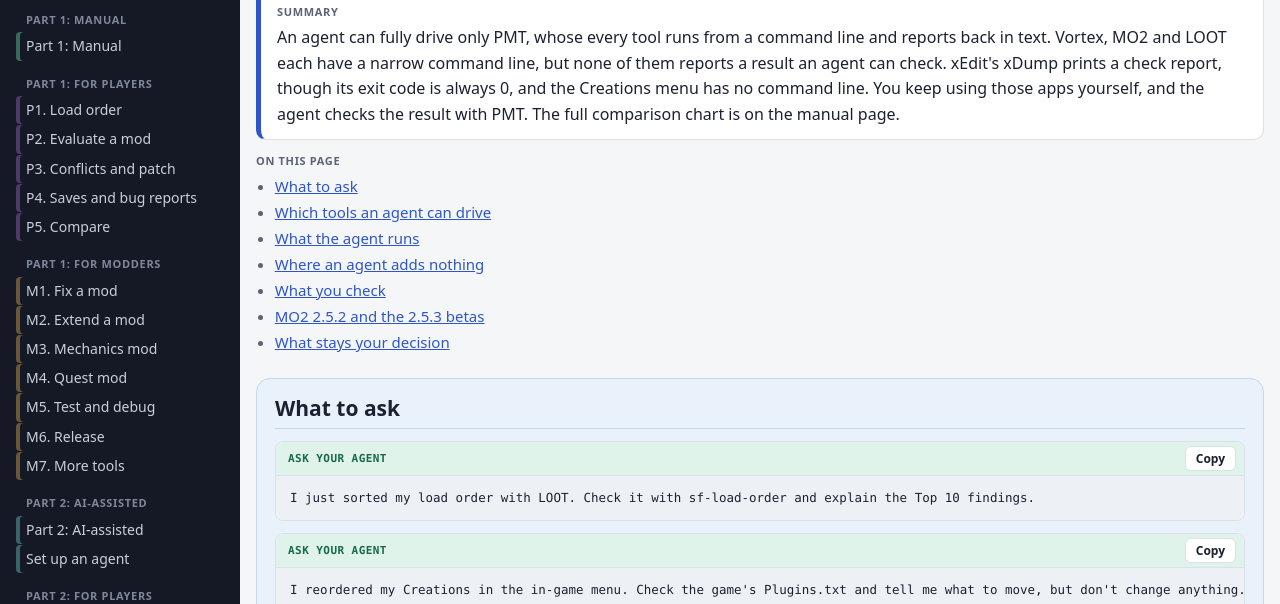
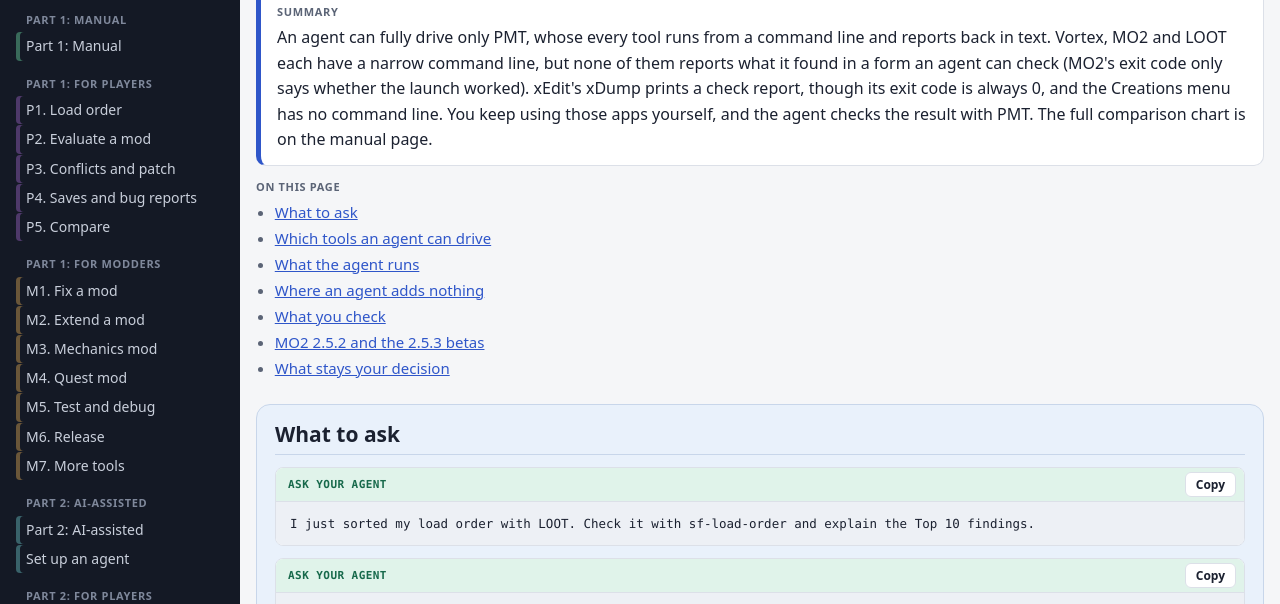
Before and after one commit to taosecurity/starfield-pmt-guide, a plain HTML site: page ai/p5-compare.html in a window 1280 px wide. Shown: the part 179-783 px from the top of the page. Drawn offline with Linux system fonts and the light colour scheme.

Commit message:
Rebuild pmt-guide: 1 changed, 0 new, 0 removed
I am the developer, and Claude is the programmer.

Co-Authored-By: Claude Sonnet 5.5 <noreply@anthropic.com>

```diff
--- a/ai/p5-compare.html
+++ b/ai/p5-compare.html
@@ -35,7 +35,7 @@
         <p class="byline">By <a href="https://github.com/taosecurity" target="_blank" rel="noopener">Richard Bejtlich</a>, <a href="https://www.youtube.com/@RichardBejtlich" target="_blank" rel="noopener">Richard Presents Starfield Essentials</a> on YouTube</p>
         <p class="byline">More Starfield tools and references are on the <a href="https://taosecurity.github.io/">Richard Presents Development Hub</a>.</p>
 
-        <aside class="summary" aria-label="Summary"><div class="ct">Summary</div><p>An agent can fully drive only PMT, whose every tool runs from a command line and reports back in text. Vortex, MO2 and LOOT each have a narrow command line, but none of them reports a result an agent can check. xEdit&#x27;s xDump prints a check report, though its exit code is always 0, and the Creations menu has no command line. You keep using those apps yourself, and the agent checks the result with PMT. The full comparison chart is on the manual page.</p></aside>
+        <aside class="summary" aria-label="Summary"><div class="ct">Summary</div><p>An agent can fully drive only PMT, whose every tool runs from a command line and reports back in text. Vortex, MO2 and LOOT each have a narrow command line, but none of them reports what it found in a form an agent can check (MO2&#x27;s exit code only says whether the launch worked). xEdit&#x27;s xDump prints a check report, though its exit code is always 0, and the Creations menu has no command line. You keep using those apps yourself, and the agent checks the result with PMT. The full comparison chart is on the manual page.</p></aside>
         <nav class="toc" aria-label="On this page"><div class="ct">On this page</div><ul><li><a href="#what-to-ask">What to ask</a></li><li><a href="#which-tools-an-agent-can-drive">Which tools an agent can drive</a></li><li><a href="#what-the-agent-runs">What the agent runs</a></li><li><a href="#where-an-agent-adds-nothing">Where an agent adds nothing</a></li><li><a href="#what-you-check">What you check</a></li><li><a href="#mo2-2-5-2-and-the-2-5-3-betas">MO2 2.5.2 and the 2.5.3 betas</a></li><li><a href="#what-stays-your-decision">What stays your decision</a></li></ul></nav>
       </header>
 
```
